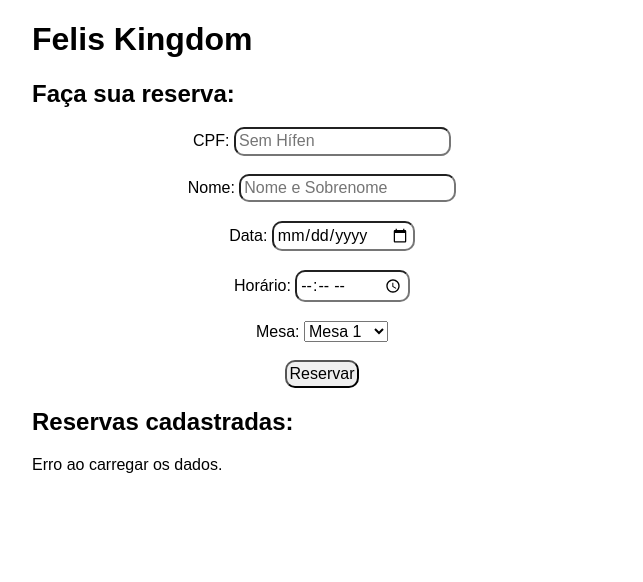
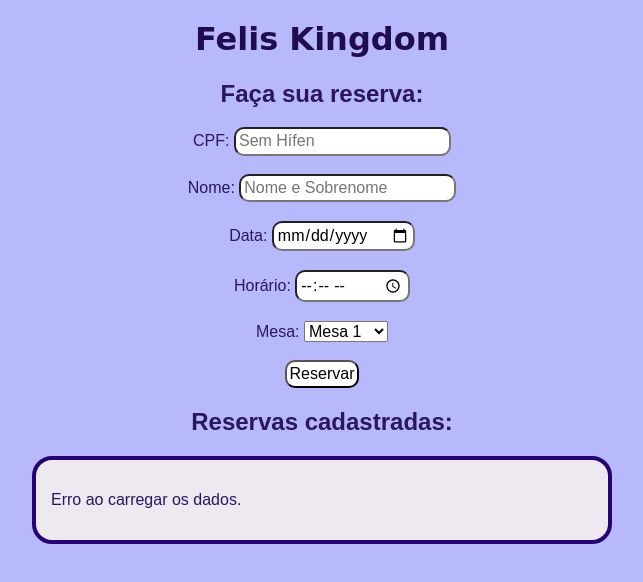
Before and after one commit to LiviaMeowXD/catcafeTCA, a plain HTML site: page html/reserva.html in a window 1280 px wide. Shown: the whole page, without its empty margins (318-961 px from the left). Drawn offline with Linux system fonts and the light colour scheme; no server answers; a web font is replaced by a local one.

Commit message:
feat(css): Adicionado personalidade pro site KKKKKKK

```diff
--- a/css/layout.css
+++ b/css/layout.css
@@ -8,7 +8,21 @@ body {
     max-width: 600px;
     margin: 20px auto;
     padding: 0 10px;
+    background-color: --;
 }
+
+header{
+    text-align: center;
+    font-family: "Momo Signature", cursive;
+    font-weight: 400;
+    font-style: normal;
+    color: rgb(31, 13, 79);
+}
+
+h2{
+    text-align: center;
+}
+
 
 main h3{
     text-align: center;
@@ -24,12 +38,6 @@ input{
     padding: 3px
 }
 
-textarea{
-    border: 1,5px;
-    border-radius: 10px;
-    padding: 3px
-}
-
 button{
     border: 1,5px;
     border-radius: 10px;
--- a/css/main.css
+++ b/css/main.css
@@ -7,7 +7,7 @@ A ordem em que são chamados é importante */
 @import url('variables.css');
 @import url('layout.css');
 @import url('omg.css');
-
+@import url('base.css');
 
 /* Abaixo coloque códigos css usados exclusivamente
 nesta página(códigos específicos,que não são reutilizados,
--- a/css/omg.css
+++ b/css/omg.css
@@ -0,0 +1,16 @@
+#consulta h2{
+    text-align: center;
+}
+
+#list {
+    border: 4px solid #240475;
+    background-color: rgb(238, 233, 240) ;
+    padding: 15px;
+    margin-bottom: 10px;
+    border-radius: 20px;
+}
+
+#submitBtn{
+    color: rgb(0, 0, 0);
+    background-color: rgb(255, 255, 255);
+}
--- a/css/variables.css
+++ b/css/variables.css
@@ -8,7 +8,8 @@ mas os valores são específicos para este projeto.
 
 :root {
     /* Cores */
-    --letter-color: rgb(101, 56, 225);
+    --letter-color: rgb(42, 22, 97);
+    --background-color: ;
 
     /* Bordas */
     --border: 7px solid rgba(53, 72, 149, 0.877);
```
